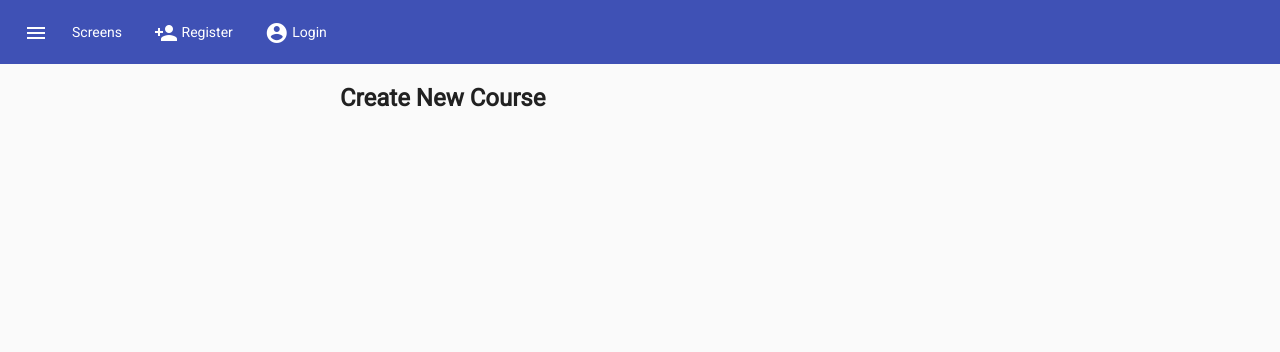
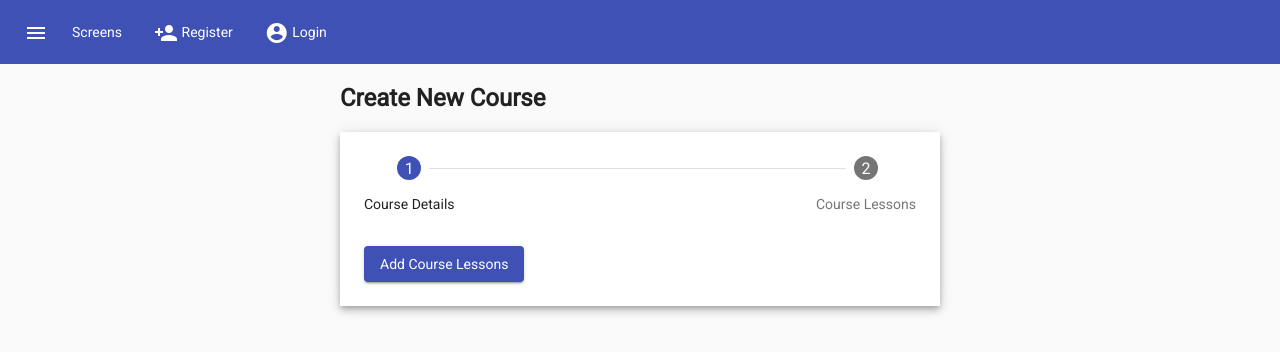
Before and after one commit to Samuel-Brr/Angular-Material-In-Depth, an Angular app: page /add-new-course in a window 1280 px wide. Shown: the top 352 px of the page. Built offline with nearby package versions, Linux system fonts and the light colour scheme.

Commit message:
Angular Material Stepper - Multi-Step Forms

```diff
--- a/src/app/create-course/create-course.component.html
+++ b/src/app/create-course/create-course.component.html
@@ -2,5 +2,46 @@
 
   <h2 class="title">Create New Course</h2>
 
+  <mat-horizontal-stepper
+      class="mat-elevation-z5"
+      [linear]="true"
+      labelPosition="bottom">
+
+    <mat-step errorMessage="Course details in error" label="step 1">
+
+      <ng-template matStepLabel>Course Details</ng-template>
+
+      <create-course-step-1></create-course-step-1>
+
+      <div class="stepper-buttons">
+
+        <button mat-raised-button color="primary" matStepperNext>
+          Add Course Lessons
+        </button>
+
+      </div>
+
+    </mat-step>
+
+    <mat-step label="Course Lessons" errorMessage="Course lessons in error">
+
+      <create-course-step-2></create-course-step-2>
+
+      <div class="stepper-buttons">
+
+        <button mat-raised-button  matStepperPrevious>
+          Back
+        </button>
+
+        <button mat-raised-button color="accent">
+          Create Course
+        </button>
+
+      </div>
+
+    </mat-step>
+
+  </mat-horizontal-stepper>
+
 
 </div>
```
